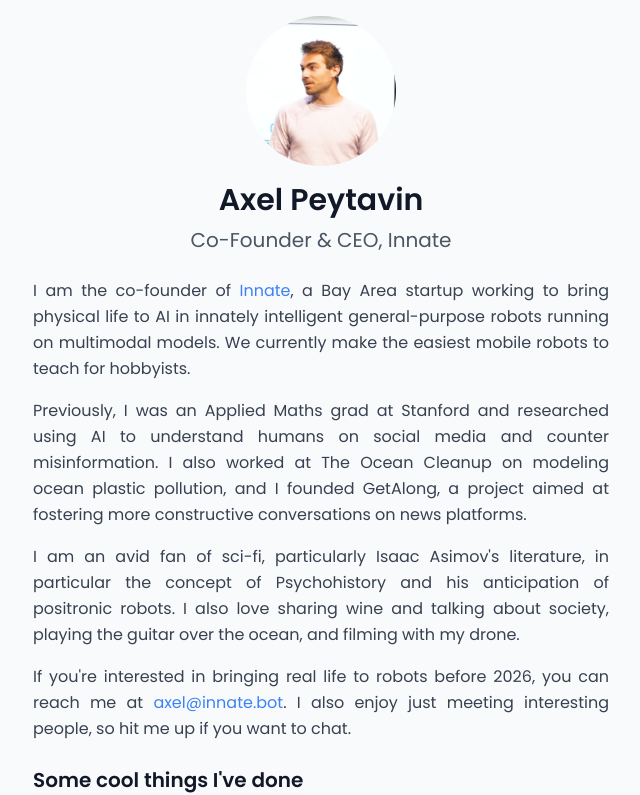
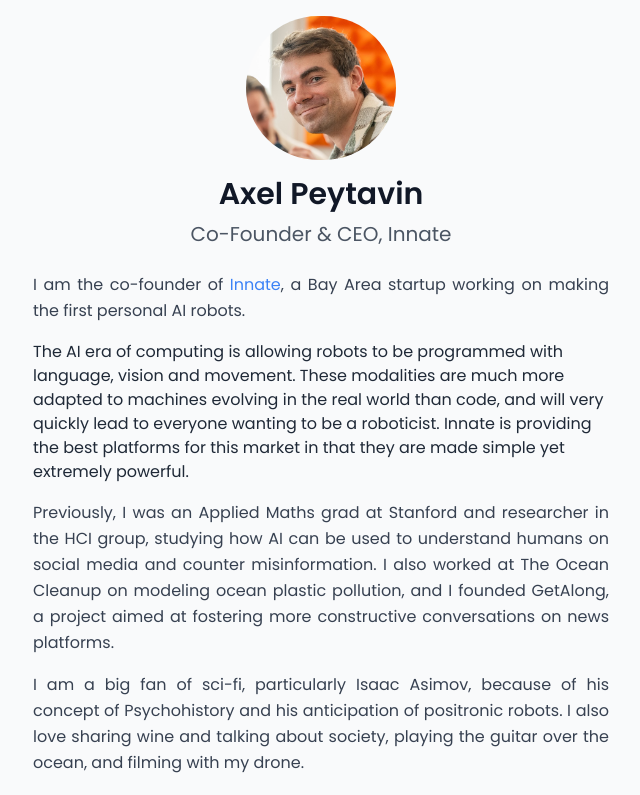
Before and after one commit to axelpey/axelpey.github.io, a Next.js app: page / in a window 1280 px wide. Shown: the top 795 px of the page, without its empty margins (319-959 px from the left). Built offline with nearby package versions, Linux system fonts and the light colour scheme.

Commit message:
Update text

```diff
--- a/app/page.tsx
+++ b/app/page.tsx
@@ -21,7 +21,7 @@ export default function Home() {
       <main className="max-w-xl w-full space-y-6">
         <div className="text-center">
           <Image
-            src="/axel-picture.jpeg"
+            src="/pp_yc.png"
             alt="Axel Peytavin"
             width={150}
             height={150}
@@ -45,26 +45,31 @@ export default function Home() {
             >
               Innate
             </a>
-            , a Bay Area startup working to bring physical life to AI in
-            innately intelligent general-purpose robots running on multimodal
-            models. We currently make the easiest mobile robots to teach for
-            hobbyists.
+            , a Bay Area startup working on making the first personal AI robots.
+          </p>
+          <p>
+            The AI era of computing is allowing robots to be programmed with
+            language, vision and movement. These modalities are much more
+            adapted to machines evolving in the real world than code, and will
+            very quickly lead to everyone wanting to be a roboticist. Innate is
+            providing the best platforms for this market in that they are made
+            simple yet extremely powerful.
           </p>
 
           <p className="text-gray-700 leading-relaxed text-justify max-w-prose mx-auto">
-            Previously, I was an Applied Maths grad at Stanford and researched
-            using AI to understand humans on social media and counter
-            misinformation. I also worked at The Ocean Cleanup on modeling ocean
-            plastic pollution, and I founded GetAlong, a project aimed at
-            fostering more constructive conversations on news platforms.
+            Previously, I was an Applied Maths grad at Stanford and researcher
+            in the HCI group, studying how AI can be used to understand humans
+            on social media and counter misinformation. I also worked at The
+            Ocean Cleanup on modeling ocean plastic pollution, and I founded
+            GetAlong, a project aimed at fostering more constructive
+            conversations on news platforms.
           </p>
 
           <p className="text-gray-700 leading-relaxed text-justify max-w-prose mx-auto">
-            I am an avid fan of sci-fi, particularly Isaac Asimov's literature,
-            in particular the concept of Psychohistory and his anticipation of
-            positronic robots. I also love sharing wine and talking about
-            society, playing the guitar over the ocean, and filming with my
-            drone.
+            I am a big fan of sci-fi, particularly Isaac Asimov, because of his
+            concept of Psychohistory and his anticipation of positronic robots.
+            I also love sharing wine and talking about society, playing the
+            guitar over the ocean, and filming with my drone.
           </p>
 
           <p className="text-gray-700 leading-relaxed text-justify max-w-prose mx-auto">
```
